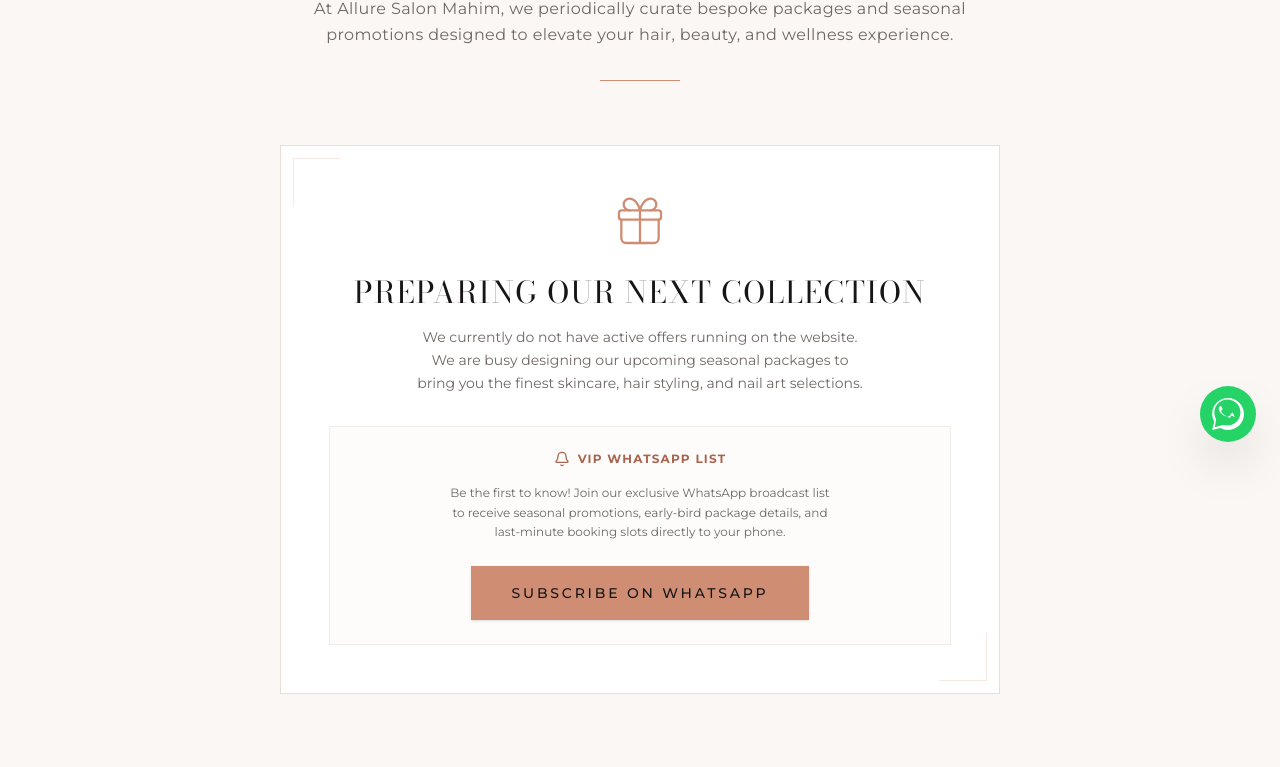
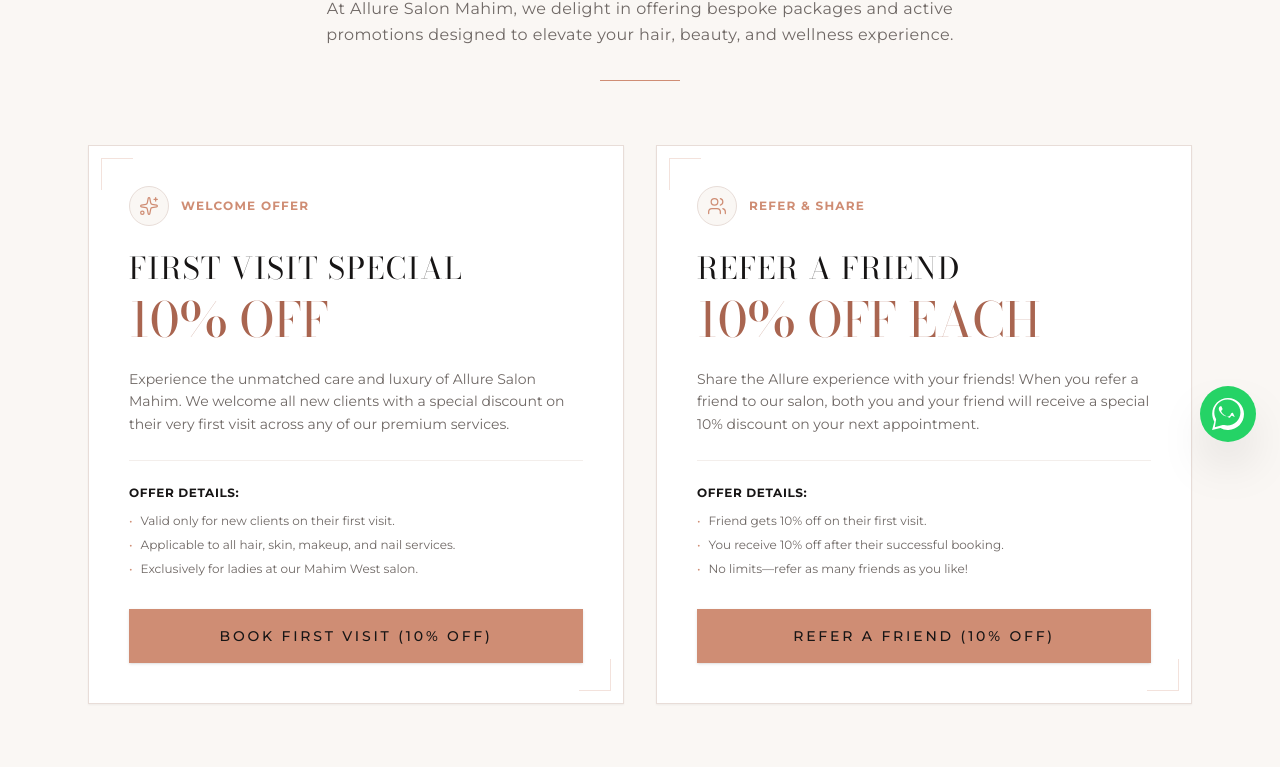
Before and after one commit to v2labsofficail-sudo/allure-salon-mahim, a Next.js app: page /offers in a window 1280 px wide. Shown: the part 334-1101 px from the top of the page. Built offline with nearby package versions, Linux system fonts and the light colour scheme.

Commit message:
offer ui 10% offer

```diff
--- a/src/app/offers/page.tsx
+++ b/src/app/offers/page.tsx
@@ -1,13 +1,18 @@
 "use client";
 
 import React from "react";
-import { Sparkles, Gift, Bell } from "lucide-react";
+import { Sparkles, Bell, Users } from "lucide-react";
 import Button from "../../components/ui/Button";
 
 export default function OffersPage() {
   const whatsappNumber = "919324653663";
+  const firstVisitMessage = "Hi Allure Salon, I'd like to book my first appointment and claim the 10% First Visit discount! Pls let me know the available slots.";
+  const referralMessage = "Hi Allure Salon, I'd like to refer my friend for an appointment so we both can receive the 10% referral discount! My name is [Your Name] and my friend's name is [Friend's Name].";
   const vipMessage = "Hi Allure Salon, I'd like to join your VIP WhatsApp list to receive updates on exclusive offers and packages.";
-  const waUrl = `https://wa.me/${whatsappNumber}?text=${encodeURIComponent(vipMessage)}`;
+
+  const firstVisitUrl = `https://wa.me/${whatsappNumber}?text=${encodeURIComponent(firstVisitMessage)}`;
+  const referralUrl = `https://wa.me/${whatsappNumber}?text=${encodeURIComponent(referralMessage)}`;
+  const vipUrl = `https://wa.me/${whatsappNumber}?text=${encodeURIComponent(vipMessage)}`;
 
   return (
     <div className="flex flex-col w-full bg-cream py-12 md:py-20 min-h-[calc(100vh-80px)] justify-center">
@@ -20,47 +25,150 @@ export default function OffersPage() {
           Exclusive Offers &amp; <span className="italic font-normal text-rose-gold-dark">Packages.</span>
         </h1>
         <p className="font-sans text-sm md:text-base text-soft-gray max-w-2xl mx-auto leading-relaxed tracking-wide">
-          At Allure Salon Mahim, we periodically curate bespoke packages and seasonal promotions designed to elevate your hair, beauty, and wellness experience.
+          At Allure Salon Mahim, we delight in offering bespoke packages and active promotions designed to elevate your hair, beauty, and wellness experience.
         </p>
         <div className="h-[1px] w-20 bg-rose-gold mx-auto mt-8" />
       </section>
 
-      {/* Offers State Section */}
-      <section className="max-w-3xl mx-auto px-6 w-full mb-12">
-        <div className="bg-white border border-border-custom p-8 md:p-12 text-center flex flex-col items-center relative overflow-hidden">
+      {/* Offers Grid */}
+      <section className="max-w-6xl mx-auto px-6 w-full mb-16">
+        <div className="grid grid-cols-1 md:grid-cols-2 gap-8 items-stretch">
+          {/* Offer 1: First Visit */}
+          <div className="bg-white border border-border-custom p-8 md:p-10 flex flex-col items-start relative overflow-hidden h-full shadow-xs hover:shadow-md transition-shadow duration-300">
+            {/* Decorative luxury corners */}
+            <div className="absolute top-0 left-0 w-8 h-8 border-t border-l border-rose-gold/25 translate-x-3 translate-y-3 pointer-events-none" />
+            <div className="absolute bottom-0 right-0 w-8 h-8 border-b border-r border-rose-gold/25 -translate-x-3 -translate-y-3 pointer-events-none" />
+
+            <div className="flex items-center gap-3 mb-6">
+              <div className="w-10 h-10 rounded-full bg-cream flex items-center justify-center border border-border-custom">
+                <Sparkles className="w-5 h-5 text-rose-gold stroke-[1.5]" />
+              </div>
+              <span className="font-sans text-xs font-bold tracking-widest text-rose-gold uppercase">
+                Welcome Offer
+              </span>
+            </div>
+
+            <h2 className="font-display text-3xl font-light text-charcoal mb-2 leading-tight uppercase tracking-wider">
+              First Visit Special
+            </h2>
+            <div className="font-display text-5xl font-light text-rose-gold-dark mb-6">
+              10% OFF
+            </div>
+
+            <p className="font-sans text-sm text-soft-gray leading-relaxed mb-6 flex-grow">
+              Experience the unmatched care and luxury of Allure Salon Mahim. We welcome all new clients with a special discount on their very first visit across any of our premium services.
+            </p>
+
+            <div className="w-full border-t border-border-custom/50 pt-6 mb-8">
+              <h3 className="font-sans text-xs font-bold tracking-wider text-charcoal uppercase mb-3">
+                Offer Details:
+              </h3>
+              <ul className="space-y-2 text-xs text-soft-gray font-sans">
+                <li className="flex items-start gap-2">
+                  <span className="text-rose-gold">&bull;</span>
+                  <span>Valid only for new clients on their first visit.</span>
+                </li>
+                <li className="flex items-start gap-2">
+                  <span className="text-rose-gold">&bull;</span>
+                  <span>Applicable to all hair, skin, makeup, and nail services.</span>
+                </li>
+                <li className="flex items-start gap-2">
+                  <span className="text-rose-gold">&bull;</span>
+                  <span>Exclusively for ladies at our Mahim West salon.</span>
+                </li>
+              </ul>
+            </div>
+
+            <Button
+              href={firstVisitUrl}
+              variant="solid"
+              className="w-full bg-rose-gold hover:bg-rose-gold-dark text-charcoal hover:text-white border-rose-gold hover:border-rose-gold-dark"
+            >
+              Book First Visit (10% Off)
+            </Button>
+          </div>
+
+          {/* Offer 2: Referral */}
+          <div className="bg-white border border-border-custom p-8 md:p-10 flex flex-col items-start relative overflow-hidden h-full shadow-xs hover:shadow-md transition-shadow duration-300">
+            {/* Decorative luxury corners */}
+            <div className="absolute top-0 left-0 w-8 h-8 border-t border-l border-rose-gold/25 translate-x-3 translate-y-3 pointer-events-none" />
+            <div className="absolute bottom-0 right-0 w-8 h-8 border-b border-r border-rose-gold/25 -translate-x-3 -translate-y-3 pointer-events-none" />
+
+            <div className="flex items-center gap-3 mb-6">
+              <div className="w-10 h-10 rounded-full bg-cream flex items-center justify-center border border-border-custom">
+                <Users className="w-5 h-5 text-rose-gold stroke-[1.5]" />
+              </div>
+              <span className="font-sans text-xs font-bold tracking-widest text-rose-gold uppercase">
+                Refer &amp; Share
+              </span>
+            </div>
+
+            <h2 className="font-display text-3xl font-light text-charcoal mb-2 leading-tight uppercase tracking-wider">
+              Refer a Friend
+            </h2>
+            <div className="font-display text-5xl font-light text-rose-gold-dark mb-6">
+              10% OFF EACH
+            </div>
+
+            <p className="font-sans text-sm text-soft-gray leading-relaxed mb-6 flex-grow">
+              Share the Allure experience with your friends! When you refer a friend to our salon, both you and your friend will receive a special 10% discount on your next appointment.
+            </p>
+
+            <div className="w-full border-t border-border-custom/50 pt-6 mb-8">
+              <h3 className="font-sans text-xs font-bold tracking-wider text-charcoal uppercase mb-3">
+                Offer Details:
+              </h3>
+              <ul className="space-y-2 text-xs text-soft-gray font-sans">
+                <li className="flex items-start gap-2">
+                  <span className="text-rose-gold">&bull;</span>
+                  <span>Friend gets 10% off on their first visit.</span>
+                </li>
+                <li className="flex items-start gap-2">
+                  <span className="text-rose-gold">&bull;</span>
+                  <span>You receive 10% off after their successful booking.</span>
+                </li>
+                <li className="flex items-start gap-2">
+                  <span className="text-rose-gold">&bull;</span>
+                  <span>No limits—refer as many friends as you like!</span>
+                </li>
+              </ul>
+            </div>
+
+            <Button
+              href={referralUrl}
+              variant="solid"
+              className="w-full bg-rose-gold hover:bg-rose-gold-dark text-charcoal hover:text-white border-rose-gold hover:border-rose-gold-dark"
+            >
+              Refer a Friend (10% Off)
+            </Button>
+          </div>
+        </div>
+      </section>
+
+      {/* VIP Broadcast List */}
+      <section className="max-w-6xl mx-auto px-6 w-full mb-12">
+        <div className="bg-white border border-border-custom p-8 md:p-12 text-center flex flex-col items-center relative overflow-hidden shadow-xs">
           {/* Decorative luxury corners */}
           <div className="absolute top-0 left-0 w-12 h-12 border-t border-l border-rose-gold/20 translate-x-3 translate-y-3 pointer-events-none" />
           <div className="absolute bottom-0 right-0 w-12 h-12 border-b border-r border-rose-gold/20 -translate-x-3 -translate-y-3 pointer-events-none" />
 
-          <Gift className="w-14 h-14 text-rose-gold mb-6 stroke-[1]" />
+          <Bell className="w-12 h-12 text-rose-gold mb-6 stroke-[1]" />
 
           <h2 className="font-display text-2xl md:text-3xl font-light text-charcoal mb-4 uppercase tracking-wider">
-            Preparing Our Next Collection
+            Join Our VIP Broadcast List
           </h2>
 
-          <p className="font-sans text-sm text-soft-gray leading-relaxed max-w-md mb-8">
-            We currently do not have active offers running on the website. We are busy designing our upcoming seasonal packages to bring you the finest skincare, hair styling, and nail art selections.
+          <p className="font-sans text-sm text-soft-gray leading-relaxed max-w-xl mb-8">
+            Be the first to hear about our seasonal packages, exclusive weekend flash sales, and last-minute booking openings sent straight to your phone.
           </p>
 
-          {/* Call to action card inside */}
-          <div className="w-full bg-cream/40 border border-border-custom/50 p-6 flex flex-col items-center gap-4">
-            <div className="flex items-center gap-2 text-rose-gold-dark">
-              <Bell className="w-4 h-4" />
-              <span className="font-sans text-xs font-bold tracking-widest uppercase">
-                VIP WhatsApp List
-              </span>
-            </div>
-            <p className="font-sans text-xs text-soft-gray leading-relaxed max-w-sm">
-              Be the first to know! Join our exclusive WhatsApp broadcast list to receive seasonal promotions, early-bird package details, and last-minute booking slots directly to your phone.
-            </p>
-            <Button
-              href={waUrl}
-              variant="solid"
-              className="bg-rose-gold hover:bg-rose-gold-dark text-charcoal hover:text-white mt-2"
-            >
-              Subscribe on WhatsApp
-            </Button>
-          </div>
+          <Button
+            href={vipUrl}
+            variant="solid"
+            className="bg-rose-gold hover:bg-rose-gold-dark text-charcoal hover:text-white border-rose-gold hover:border-rose-gold-dark"
+          >
+            Subscribe on WhatsApp
+          </Button>
         </div>
       </section>
     </div>
--- a/src/components/home/FinalCTA.tsx
+++ b/src/components/home/FinalCTA.tsx
@@ -16,8 +16,8 @@ export default function FinalCTA() {
           Ready for your <span className="italic font-normal text-rose-gold">Allure moment?</span>
         </h2>
         <p className="font-sans text-sm md:text-base text-rose-gold-light max-w-lg mb-10 leading-relaxed tracking-wide">
-          Book your next beauty, hair, makeup, or wellness experience with Allure Salon Mahim. Let
-          us elevate your natural confidence.
+          Book your next beauty, hair, makeup, or wellness experience with Allure Salon Mahim.
+          Enjoy 10% off on your first visit or when you refer a friend. Let us elevate your natural confidence.
         </p>
         <Button href="/contact" variant="solid" className="bg-rose-gold text-charcoal hover:bg-rose-gold-dark hover:text-white border-rose-gold hover:border-rose-gold-dark">
           BOOK AN APPOINTMENT
--- a/src/components/layout/Navbar.tsx
+++ b/src/components/layout/Navbar.tsx
@@ -60,10 +60,10 @@ export default function Navbar() {
         <div className="w-full bg-charcoal text-rose-gold-light py-2 text-[9px] md:text-[10px] tracking-[0.25em] font-medium font-sans uppercase overflow-hidden border-b border-rose-gold/15 select-none">
           <div className="relative flex overflow-x-hidden">
             <div className="animate-marquee whitespace-nowrap flex gap-12">
-              <span>Ladies Only Salon &bull; Allure Salon Mahim &bull; Tuesday to Sunday (10:30 AM - 9:00 PM) &bull; Monday Closed &bull; Book on WhatsApp &bull;</span>
-              <span>Ladies Only Salon &bull; Allure Salon Mahim &bull; Tuesday to Sunday (10:30 AM - 9:00 PM) &bull; Monday Closed &bull; Book on WhatsApp &bull;</span>
-              <span>Ladies Only Salon &bull; Allure Salon Mahim &bull; Tuesday to Sunday (10:30 AM - 9:00 PM) &bull; Monday Closed &bull; Book on WhatsApp &bull;</span>
-              <span>Ladies Only Salon &bull; Allure Salon Mahim &bull; Tuesday to Sunday (10:30 AM - 9:00 PM) &bull; Monday Closed &bull; Book on WhatsApp &bull;</span>
+              <span>10% OFF First Visit &bull; Refer a Friend: 10% Discount &bull; Ladies Only Salon &bull; Allure Salon Mahim &bull; Tuesday to Sunday (10:30 AM - 9:00 PM) &bull; Monday Closed &bull; Book on WhatsApp &bull;</span>
+              <span>10% OFF First Visit &bull; Refer a Friend: 10% Discount &bull; Ladies Only Salon &bull; Allure Salon Mahim &bull; Tuesday to Sunday (10:30 AM - 9:00 PM) &bull; Monday Closed &bull; Book on WhatsApp &bull;</span>
+              <span>10% OFF First Visit &bull; Refer a Friend: 10% Discount &bull; Ladies Only Salon &bull; Allure Salon Mahim &bull; Tuesday to Sunday (10:30 AM - 9:00 PM) &bull; Monday Closed &bull; Book on WhatsApp &bull;</span>
+              <span>10% OFF First Visit &bull; Refer a Friend: 10% Discount &bull; Ladies Only Salon &bull; Allure Salon Mahim &bull; Tuesday to Sunday (10:30 AM - 9:00 PM) &bull; Monday Closed &bull; Book on WhatsApp &bull;</span>
             </div>
           </div>
         </div>
```
